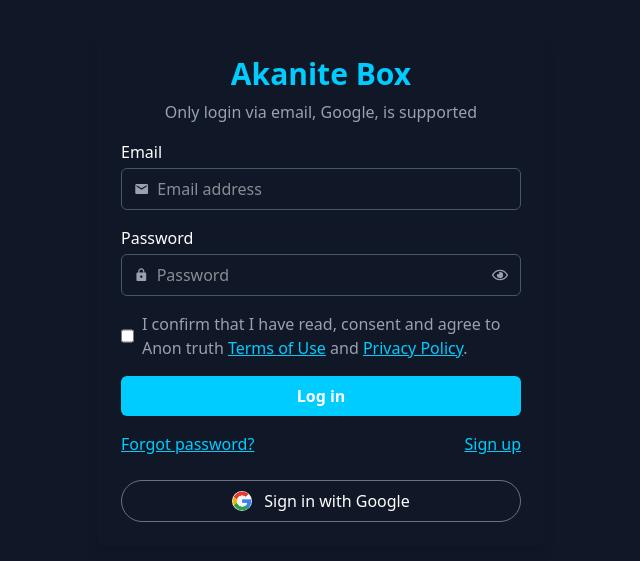
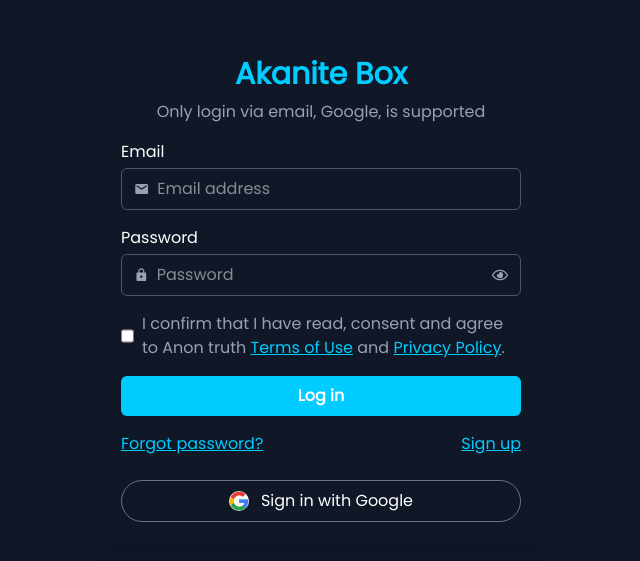
Before and after one commit to JUSTTNZ/AnonTruth, a React (Vite) app: page /login in a window 1280 px wide. Shown: the part 111-672 px from the top of the page, without its empty margins (319-959 px from the left). Built offline with nearby package versions, Linux system fonts and the light colour scheme.

Commit message:
added fonts

```diff
--- a/src/auth/login.jsx
+++ b/src/auth/login.jsx
@@ -86,9 +86,9 @@
     <div className="flex items-center justify-center min-h-screen bg-gray-900 text-white">
       <div className="w-full max-w-md  p-6 rounded-lg shadow-lg">
 
-        <h1 className="text-3xl font-bold text-center text-[#00CCFF]">Akanite Box</h1>
+        <h1 className="text-3xl font-bold text-center text-[#00CCFF] font-poppins">Akanite Box</h1>
 
-        <p className="text-gray-400 text-md text-center mt-2">
+        <p className="text-gray-400 text-md text-center mt-2 font-poppins">
           Only login via email, Google, is supported
         </p>
   {error && (
@@ -114,7 +114,7 @@
 
 
         <div className="mt-4">
-          <label className="block text-md font-medium">Password</label>
+          <label className="block text-md font-medium font-poppins">Password</label>
           <div className="flex items-center border border-gray-600 rounded-md px-3 mt-1">
             <MdLock className="text-gray-400" />
             <input
--- a/src/auth/register.jsx
+++ b/src/auth/register.jsx
@@ -161,8 +161,8 @@
           <input required type="checkbox" className="w-4 h-4 text-[#00CCFF]" />
           <p className="text-md text-gray-400">
             I confirm that I have read, consent and agree to Anon truth{" "}
-            <span className="text-[#00CCFF] cursor-pointer">Terms of Use</span> and{" "}
-            <span className="text-[#00CCFF] cursor-pointer">Privacy Policy</span>.
+            <a href="/terms-of-use" className="text-[#00CCFF] cursor-pointer">Terms of Use</a> and{" "}
+            <a href="/privacy-policy" className="text-[#00CCFF] cursor-pointer">Privacy Policy</a>.
           </p>
         </div>
 
--- a/src/index.css
+++ b/src/index.css
@@ -1,2 +1,17 @@
 @import "tailwindcss";
 @import url('https://fonts.googleapis.com/css2?family=Montserrat:wght@400;500;600;700&display=swap');
+@import url('https://fonts.googleapis.com/css2?family=Poppins:wght@400&display=swap');
+@layer base {
+    @font-face {
+      font-family: 'Poppins';
+      src: url('/fonts/Poppins-Regular.ttf') format('truetype');
+      font-weight: 400;
+      font-style: normal;
+    }
+  }
+  @layer base {
+    body {
+      font-family: 'Poppins', sans-serif;
+
+    }
+  }
--- a/tailwind.config.js
+++ b/tailwind.config.js
@@ -8,6 +8,7 @@
       extend: {
         fontFamily: {
         sans: ["Montserrat", "sans-serif"],
+        poppins: ["Poppins", "sans-serif"],
         },
         colors: {
         deepBlue: "#003366",
```
Also changed, not shown: public/fonts/Poppins-Regular.ttf (added).
